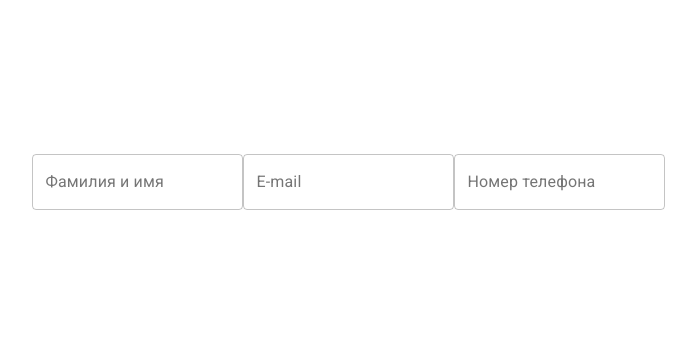
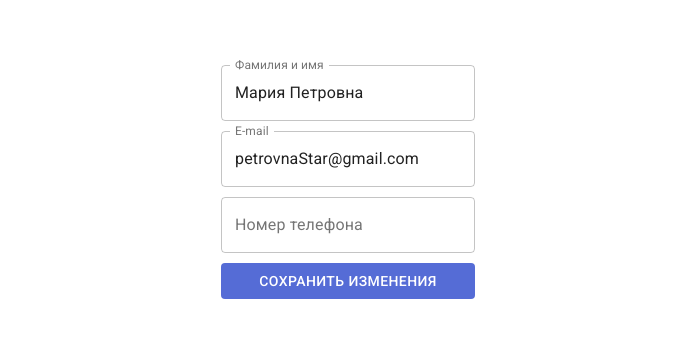
Before and after one commit to sarinrustam/fulogy-test, a Next.js app: page / in a window 1280 px wide. Shown: the part 218-556 px from the top of the page, without its empty margins (292-988 px from the left). Built offline with nearby package versions, Linux system fonts and the light colour scheme.

Commit message:
Добавил функционал по изменению/отображению данных в инпутах формы

```diff
--- a/components/UserForm/index.js
+++ b/components/UserForm/index.js
@@ -1,42 +1,122 @@
 import React from 'react';
+import PropTypes from 'prop-types';
 import TextField from '@material-ui/core/TextField';
-import { makeStyles } from '@material-ui/core/styles';
+import Button from '@material-ui/core/Button';
+import { withStyles } from '@material-ui/core/styles';
 
-const useStyles = makeStyles(() => ({
+const styles = {
   userForm: {
     display: 'flex',
     flexDirection: 'column',
-    // justifyContent: 'space-between',
+    justifyContent: 'space-between',
     width: '254px',
     backgroundColor: 'white',
   },
-}));
+  userForm__input: {
+    padding: '0 0 10px 0',
+  }
+};
 
-const Form = () => {
-  const classes = useStyles();
+class UserForm extends React.Component {
+  constructor(props) {
+    super(props);
+    this.state = {
+      fullName: this.props.fullName,
+      email: this.props.email,
+      phone: this.props.phone,
+    };
+
+    this.handleSubmitButton = this.handleSubmitButton.bind(this);
+    this.handleChangeFullname = this.handleChangeFullname.bind(this);
+    this.handleChangeEmail = this.handleChangeEmail.bind(this);
+    this.handleChangePhone = this.handleChangePhone.bind(this);
+  }
+
+  handleChangeFullname(evt) {
+    const value = evt.target.value;
+
+    this.setState({
+      fullName: value,
+    });
+  }
+
+  handleChangeEmail(evt) {
+    const value = evt.target.value;
+
+    this.setState({
+      email: value,
+    });
+  }
+
+  handleChangePhone(evt) {
+    const value = evt.target.value;
+    console.log(value);
+    this.setState({
+      phone: value,
+    });
+  }
+
+  handleSubmitButton(evt) {
+    evt.preventDefault();
+    const userData = {
+      fullName: this.state.fullName,
+      email: this.state.email,
+      phone: this.state.phone,
+    };
+    console.log('Clicked');
+    console.log(userData);
+  }
+
+  render() {
+    const { classes } = this.props;
 
     return (
-    <form>
+      <form className={classes.userForm}>
         <TextField
+          className={classes.userForm__input}
           id="fullname"
           label="Фамилия и имя"
           placeholder="Укажите ваши фамилию и имя"
           variant="outlined"
+          defaultValue={this.state.fullName}
+          onChange={this.handleChangeFullname}
         />
         <TextField
+          className={classes.userForm__input}
           id="email"
           label="E-mail"
           placeholder="Ivanova@mail.ru"
           variant="outlined"
+          defaultValue={this.state.email}
+          onChange={this.handleChangeEmail}
         />
         <TextField
+          className={classes.userForm__input}
           id="phone"
           label="Номер телефона"
           placeholder="Укажите номер телефона"
           variant="outlined"
+          defaultValue={this.state.phone}
+          onChange={this.handleChangePhone}
         />
+        <Button
+          type="submit"
+          variant="contained"
+          color="primary"
+          disableElevation
+          onClick={this.handleSubmitButton}
+        >
+            Сохранить изменения
+        </Button>
       </form>
     );
+  }
 };
 
-export default Form;
+UserForm.propTypes = {
+  fullName: PropTypes.string.isRequired,
+  email: PropTypes.string.isRequired,
+  phone: PropTypes.string.isRequired,
+};
+
+export default withStyles(styles)(UserForm);
--- a/package.json
+++ b/package.json
@@ -10,6 +10,7 @@
   "dependencies": {
     "@material-ui/core": "4.11.0",
     "next": "9.5.3",
+    "prop-types": "15.7.2",
     "react": "16.13.1",
     "react-dom": "16.13.1"
   },
--- a/pages/index.js
+++ b/pages/index.js
@@ -1,11 +1,21 @@
 import styles from '../styles/Home.module.css'
 import UserForm from '../components/UserForm/index';
+
+const userData = {
+  fullName: 'Мария Петровна',
+  email: 'petrovnaStar@gmail.com',
+  phone: '',
+};
 
 const Home = () => {
   return (
     <div className={styles.container}>
       <main className={styles.main}>
-        <UserForm/>
+        <UserForm
+          fullName={userData.fullName}
+          email={userData.email}
+          phone={userData.phone}
+        />
       </main>
     </div>
   )
```
Lines whose indentation alone changed are shown as unchanged.
